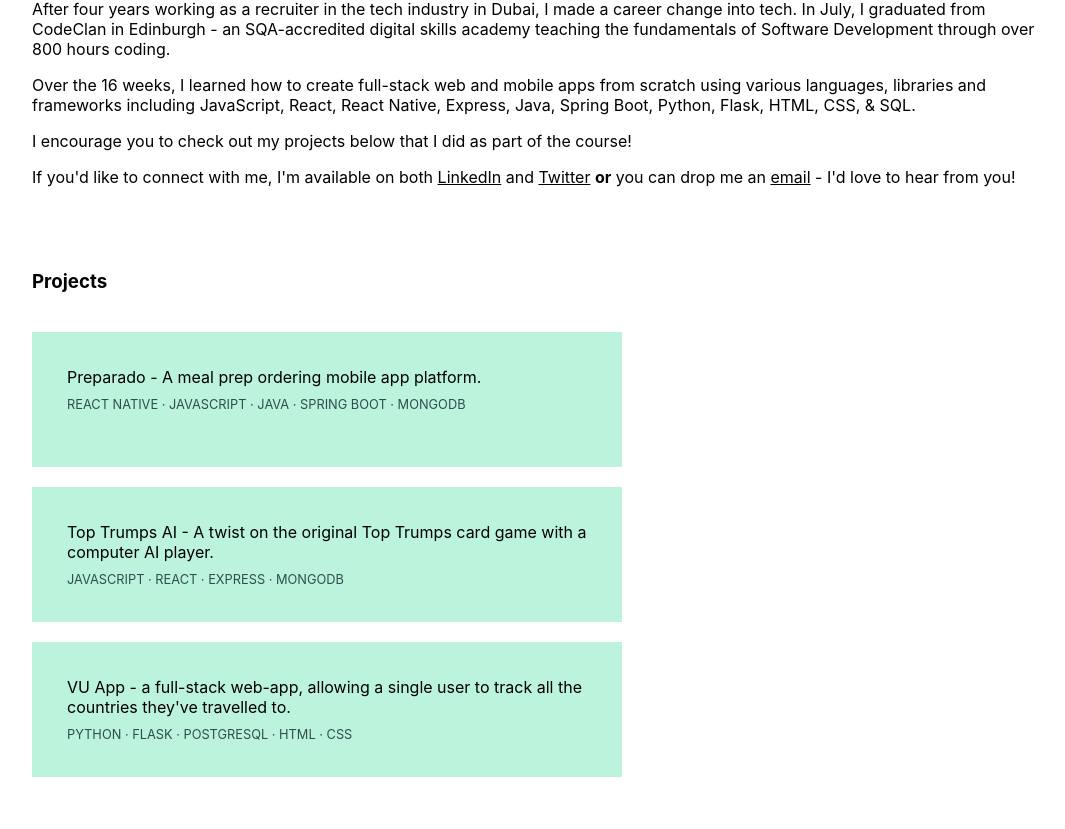
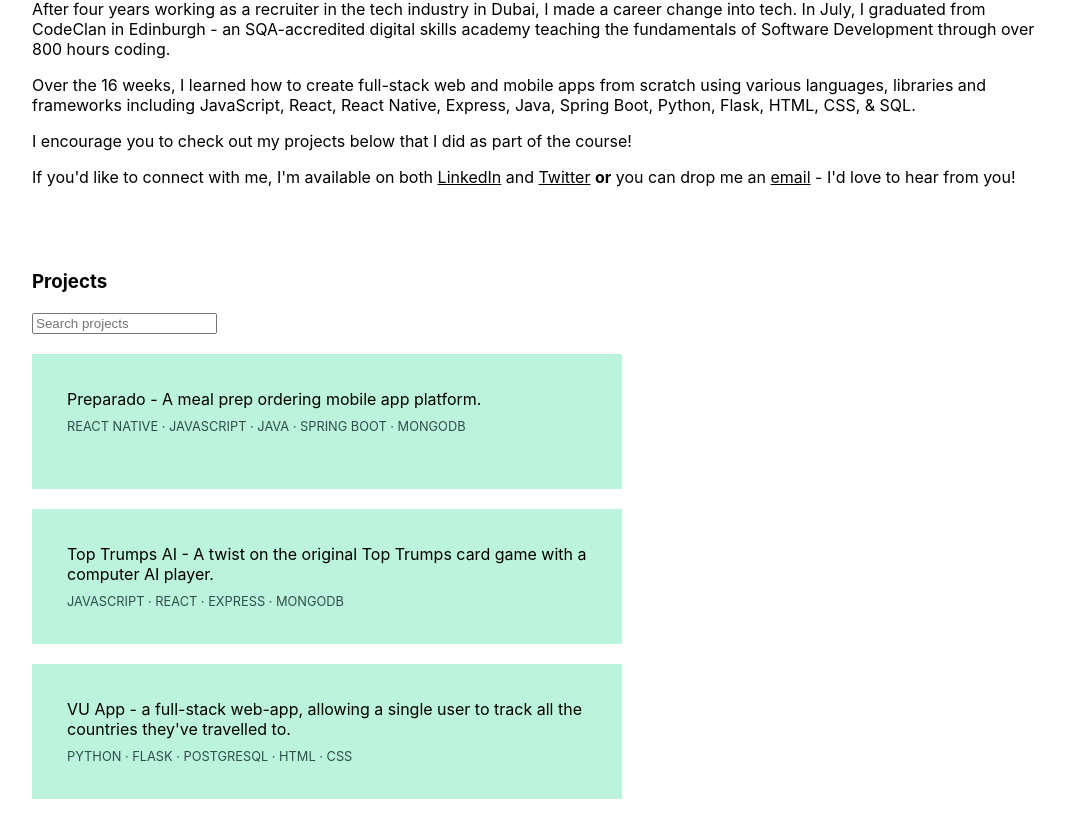
Before and after one commit to crwils/crwils.github.io, a React (Create React App) app: page / in a window 1280 px wide. Shown: the part 747-1576 px from the top of the page, without its empty margins (96-1161 px from the left). Before the commit the page ends 1554 px from the top, so only its background shows below. Built offline with nearby package versions, Linux system fonts and the light colour scheme.

Commit message:
deleted display/counter, form input is updating state

```diff
--- a/src/components/Counter.js
+++ /dev/null
@@ -1,21 +0,0 @@
-import React from 'react';
-
-function Counter(props) {
-
-    const handleClick = () => {props.setState(props.state+props.increment)};
-
-    const counter = () => {
-
-        return (
-            <button onClick={handleClick}>+{props.increment}</button>
-        )
-    }
-
-    return (
-        <div>
-            {counter()}
-        </div>
-    );
-}
-
-export default Counter;
--- a/src/components/Display.js
+++ /dev/null
@@ -1,9 +0,0 @@
-import React from 'react';
-
-function Display(props) {
-    return (
-        <p>{props.state}</p>
-    );
-}
-
-export default Display;
--- a/src/components/Form.js
+++ b/src/components/Form.js
@@ -1,10 +1,24 @@
-import React from 'react';
+import React, {useState} from 'react';
 
 function Form(props) {
+
+    const [text, setText] = useState("");
+
+    const handleTextChange = (event) => {
+        setText(event.target.value)
+    }
+
+    const handleButtonSubmit = (event) => {
+        event.preventDefault();
+        console.log(event.target.value);
+    }
     return (
-        <div>
-           Form
-        </div>
+        <form action="">
+            <input type="text"
+            placeholder="Search projects"
+            onChange={handleTextChange}
+            />
+        </form>
     );
 }
 
--- a/src/components/ProjectItem.js
+++ b/src/components/ProjectItem.js
@@ -1,6 +1,7 @@
 import React from "react";
 
 function ProjectItem(props) {
+
   // projects is being passed down from app>projectlist>projectitem
   const myProjects = props.projects.projects.map((project) => {
     return (
--- a/src/components/ProjectList.js
+++ b/src/components/ProjectList.js
@@ -1,12 +1,13 @@
 import React from "react";
 
-import { ProjectItem } from ".";
+import { ProjectItem, Form } from ".";
 
 function ProjectList(props) {
 
   return (
     <div className="projects-grid max-width">
       <h3>Projects</h3>
+      <Form />
       <div className="project-items">
         <ProjectItem projects={props.projects} />
       </div>
--- a/src/components/index.js
+++ b/src/components/index.js
@@ -3,7 +3,6 @@ import NavBar from './NavBar';
 import ProjectList from './ProjectList';
 import ProjectItem from './ProjectItem';
 import About from './About';
-import Counter from './Counter';
-import Display from './Display';
+import Form from './Form';
 
-export { Header, NavBar, ProjectList, ProjectItem, About, Counter, Display };
+export { Header, NavBar, ProjectList, ProjectItem, About, Form };
--- a/src/containers/Portfolio.js
+++ b/src/containers/Portfolio.js
@@ -1,29 +1,21 @@
 import React, {useState} from 'react';
-import { Header, NavBar, ProjectList, About, Counter, Display } from '../components';
+import { Header, NavBar, ProjectList, About } from '../components';
 import myProjectList from '../assets/myProjects';
 
 function Portfolio(props) {
 
-    const [state, setState] = useState(0);
-        // assigning the myprojectlist object to state
-        const [myProjects, setMyProjects] = useState({
+    // assigning the myprojectlist object to state
+    const [myProjects, setMyProjects] = useState({
             projects: myProjectList,
-        })
+    })
 
     return (
         <main>
             <section className="header-index">
-                <NavBar state={state} setState={setState} increment={5}/>
+                <NavBar />
                 <Header />
             </section>
             <section >
-                {/* <div className="counter">
-                <Counter state={state} setState={setState} increment={5}/>
-                <Counter state={state} setState={setState} increment={10}/>
-                <Counter state={state} setState={setState} increment={15}/>
-                <Counter state={state} setState={setState} increment={20}/>
-                </div> */}
-                {/* <Display state={state} /> */}
                 <About />
                 <ProjectList projects={myProjects} />
             </section>
```
